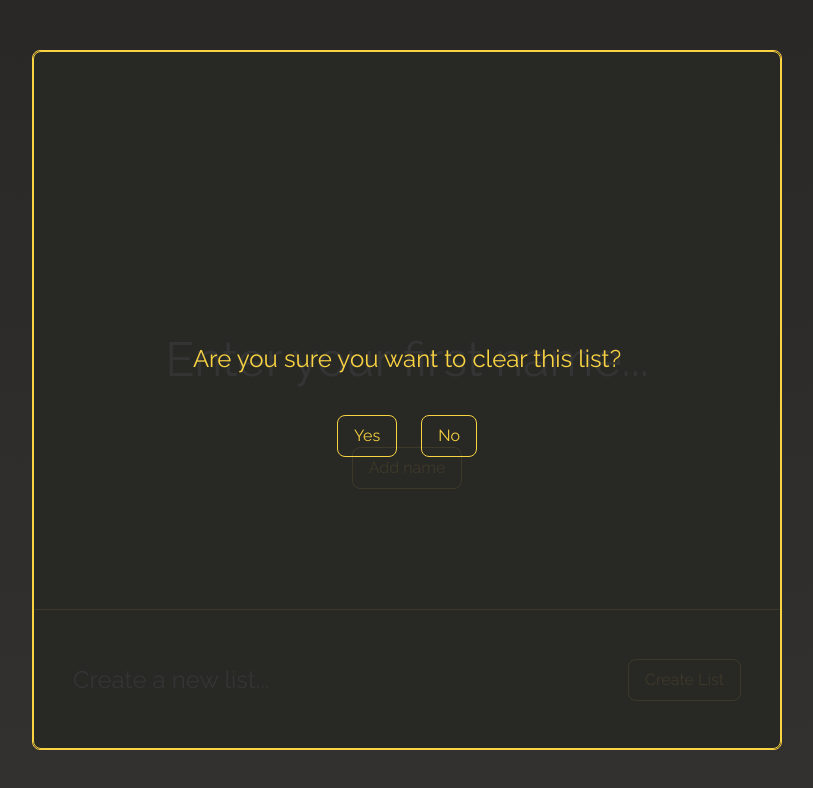
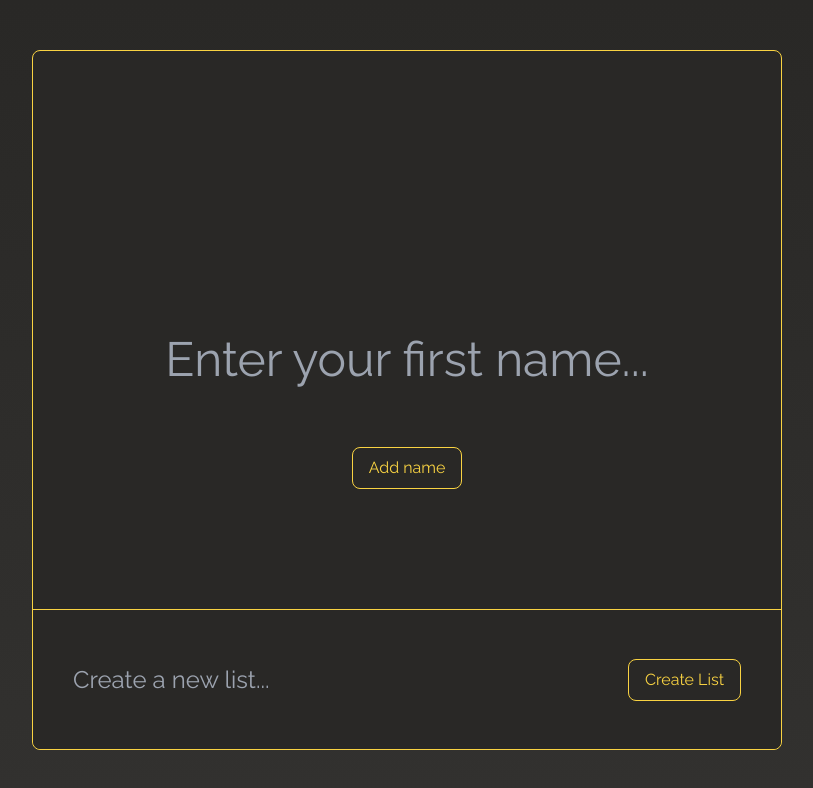
Before and after one commit to Stewie154/Redux-To-Do-List, a React (Create React App) app: page / in a window 1280 px wide. Shown: the top 788 px of the page, without its empty margins (233-1046 px from the left). Built offline with nearby package versions, Linux system fonts and the light colour scheme.

Commit message:
toggle open / close AllListsModal on trash icon & no button click

```diff
--- a/src/components/all-lists-modal/AllListsModal.js
+++ b/src/components/all-lists-modal/AllListsModal.js
@@ -1,13 +1,15 @@
 import React from 'react'
+import { useDispatch } from 'react-redux'
+import { toggleListsModal } from '../../redux/actions/listsModal'
 
 const AllListsModal = ({ modalType }) => {
-
+	const dispatch = useDispatch()
 	const handleYesClick = () => {
 		console.log('Yes!')
 	}
 
 	const handleNoClick = () => {
-		console.log('No!')
+		dispatch(toggleListsModal())
 	}
 	return (
 		<div className="modal-background-color absolute z-20 top-0 left-0 flex flex-col justify-center items-center rounded-lg border border-color-secondary h-full w-full">
--- a/src/components/all-lists/AllLists.js
+++ b/src/components/all-lists/AllLists.js
@@ -8,6 +8,7 @@ import AllListsModal from '../all-lists-modal/AllListsModal'
 const AllLists = () => {
 	const dispatch = useDispatch()
 	const userName = useSelector(state => state.userName)
+	const listsModalOpen = useSelector(state => state.listsModalOpen)
 
 	const lists = useSelector(state => state.lists)
 
@@ -28,7 +29,7 @@ const AllLists = () => {
 				{renderContent()}
 			</main>
 			<CreateListForm />
-			<AllListsModal />
+			{listsModalOpen ? <AllListsModal /> : null}
 		</>
 	)
 }
--- a/src/components/list-item/ListItem.js
+++ b/src/components/list-item/ListItem.js
@@ -4,6 +4,7 @@ import Fade from 'react-reveal/Fade';
 import { useDispatch } from 'react-redux'
 
 import { deleteList } from '../../redux/actions/lists'
+import { toggleListsModal } from '../../redux/actions/listsModal';
 
 
 const ListItem = ({ title, id }) => {
@@ -11,7 +12,8 @@ const ListItem = ({ title, id }) => {
 	const dispatch = useDispatch()
 
 	const handleDeleteClick = (id) => {
-		dispatch(deleteList(id))
+		dispatch(toggleListsModal())
+		// dispatch(deleteList(id))
 	}
 
 	return (
```
